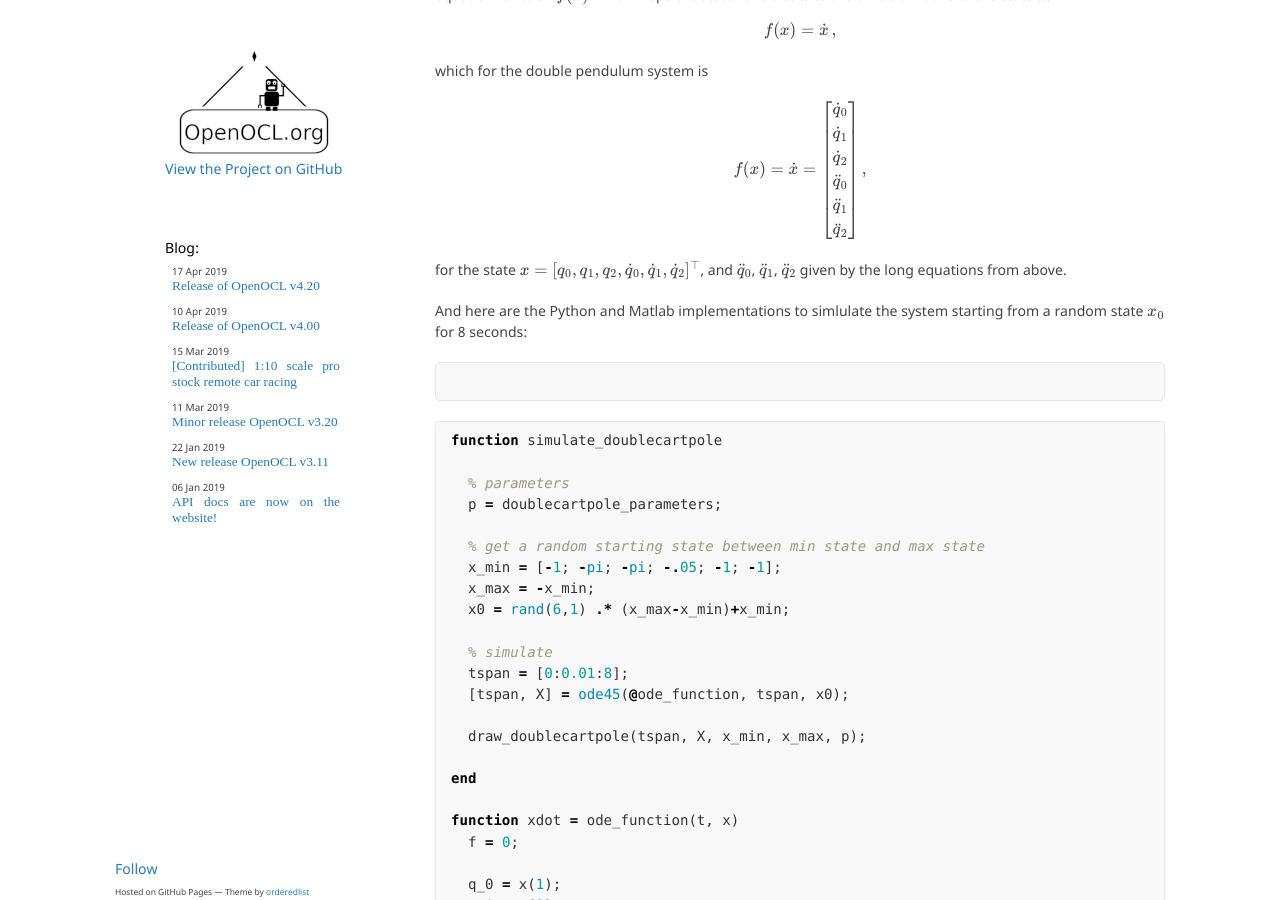
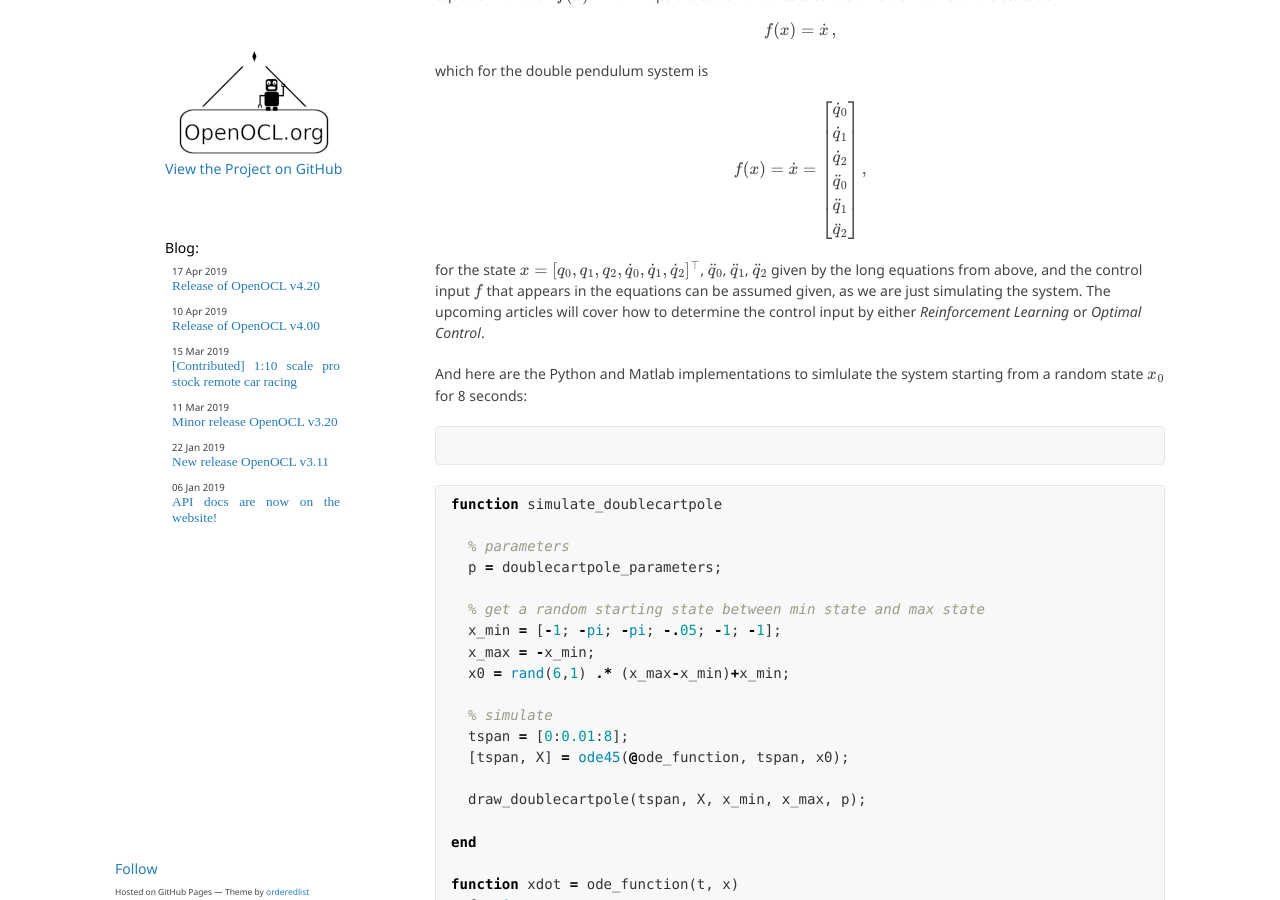
Before and after one commit to OpenOCL/openocl.github.io, a Jekyll site: the page built from _posts/2019-04-21-tutorial-01-modeling-double-cartpole.md, in a window 1280 px wide and 900 px high, scrolled down 4591 px. Built offline with Jekyll 4.4.1, drawn with Linux system fonts in a browser that asks for light colours; some web fonts are replaced; our own code applies the rules of GitHub Pages for plain Markdown files; formulas are drawn with MathJax 3; a script that is not in the unit is left out; comment, search, counter and statistics services are not loaded.

Commit message:
Update 2019-04-21-tutorial-01-modeling-double-cartpole.md

```diff
--- a/_posts/2019-04-21-tutorial-01-modeling-double-cartpole.md
+++ b/_posts/2019-04-21-tutorial-01-modeling-double-cartpole.md
@@ -183,7 +183,7 @@ which for the double pendulum system is
 f(x) = \dot{x} = \begin{bmatrix} \dot{q}_0 \\\ \dot{q}_1 \\\ \dot{q}_2 \\\ \ddot{q}_0 \\\ \ddot{q}_1 \\\ \ddot{q}_2  \end{bmatrix}   \\,,
 \\]
 
-for the state $x=[q_0, q_1, q_2, \dot{q}_0, \dot{q}_1, \dot{q}_2]^\top$, and $\ddot{q}_0$, $\ddot{q}_1$, $\ddot{q}_2$ given by the long equations from above.
+for the state $x=[q_0, q_1, q_2, \dot{q}_0, \dot{q}_1, \dot{q}_2]^\top$, $\ddot{q}_0$, $\ddot{q}_1$, $\ddot{q}_2$ given by the long equations from above, and the control input $f$ that appears in the equations can be assumed given, as we are just simulating the system. The upcoming articles will cover how to determine the control input by either *Reinforcement Learning* or *Optimal Control*.
 
 And here are the Python and Matlab implementations to simlulate the system starting from a random state $x_0$ for 8 seconds:
 
```
